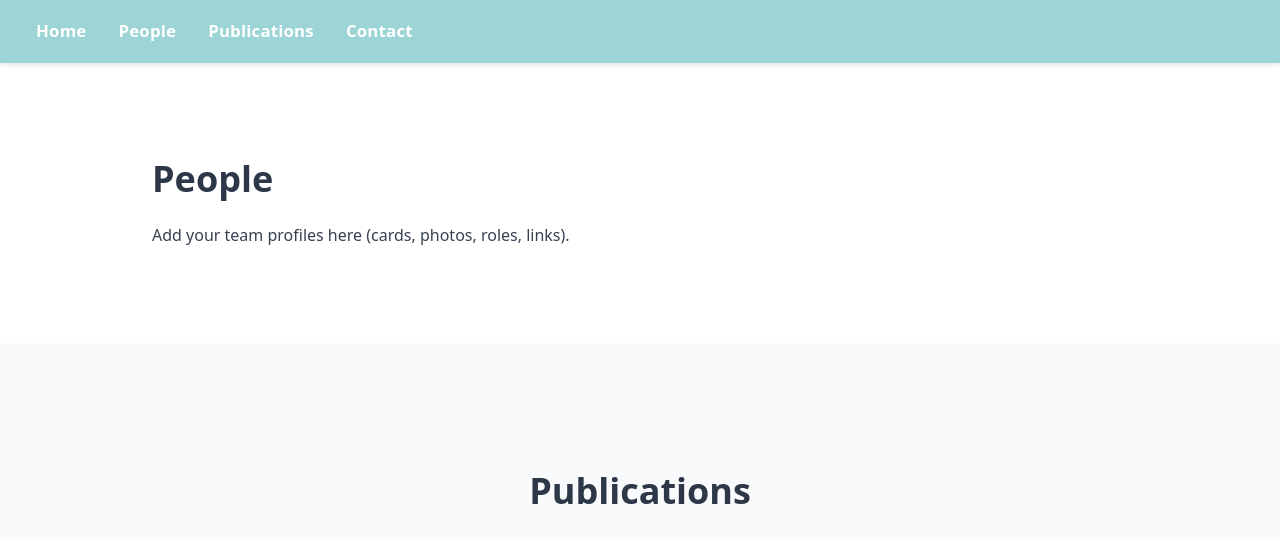
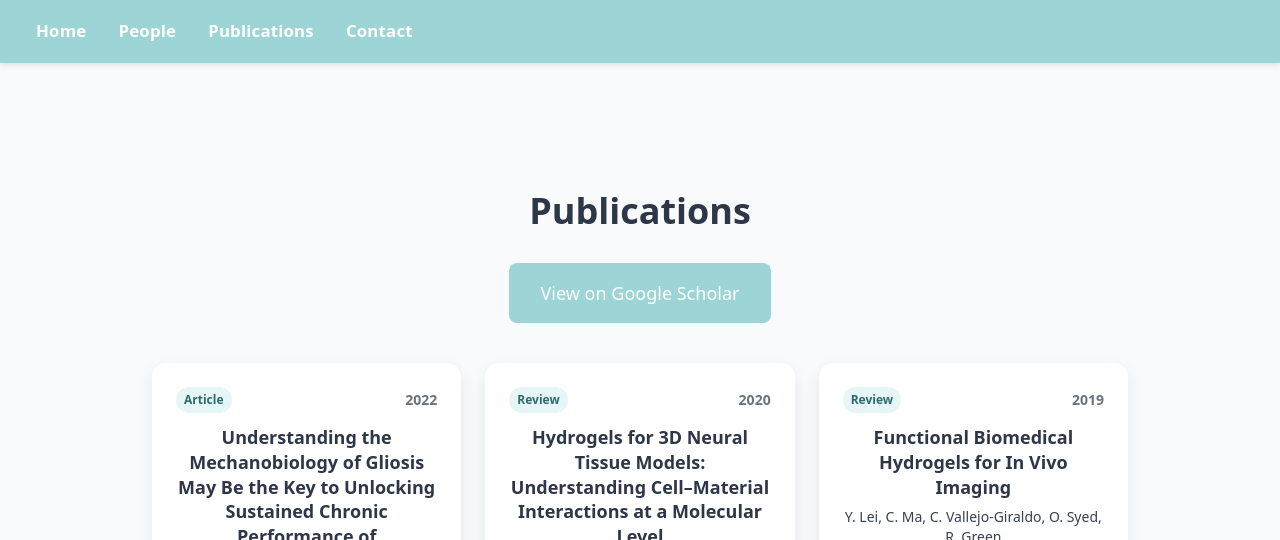
Before and after one commit to ParandShokrani/CVG_lab, a plain HTML site: page publications.html in a window 1280 px wide. Shown: the part 242-782 px from the top of the page. Drawn offline with nearby package versions, Linux system fonts and the light colour scheme.

Commit message:
Update publications.html

```diff
--- a/publications.html
+++ b/publications.html
@@ -138,14 +138,6 @@
     </div>
   </header>
 
-  <!-- People (placeholder) -->
-  <section id="people" class="py-24 bg-white">
-    <div class="max-w-5xl mx-auto px-6">
-      <h2 class="text-4xl font-extrabold mb-6">People</h2>
-      <p class="text-gray-700">Add your team profiles here (cards, photos, roles, links).</p>
-    </div>
-  </section>
-
   <!-- Publications -->
   <section id="publications" class="py-32 bg-gray-50 text-justify">
     <div class="max-w-5xl mx-auto px-6">
```
